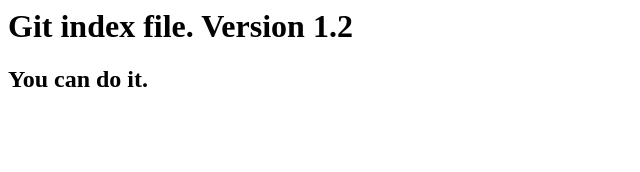
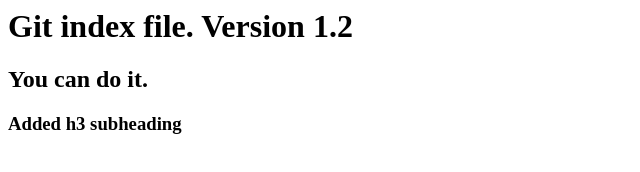
Before and after one commit to ravsharma1509/firstgitrepo, a plain HTML site: page index.html in a window 1280 px wide. Shown: the whole page, without its empty margins (0-640 px from the left). Drawn offline with Linux system fonts and the light colour scheme.

Commit message:
Added h3 subheading by Ravish

```diff
--- a/index.html
+++ b/index.html
@@ -2,6 +2,7 @@
 <head>
 <h1>Git index file. Version 1.2</h1>
 <h2>You can do it.</h2>
+<h3>Added h3 subheading</h3>
 </head>
 <body></body
 </html>
```
